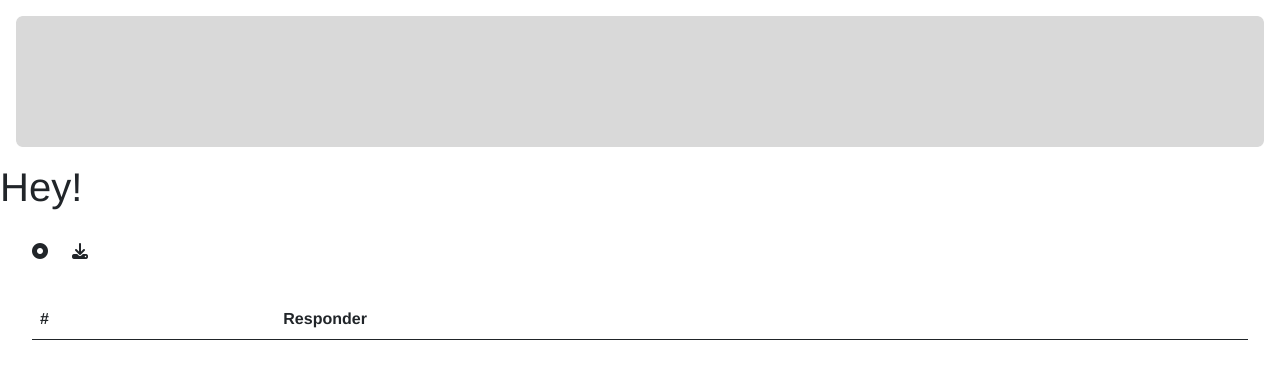
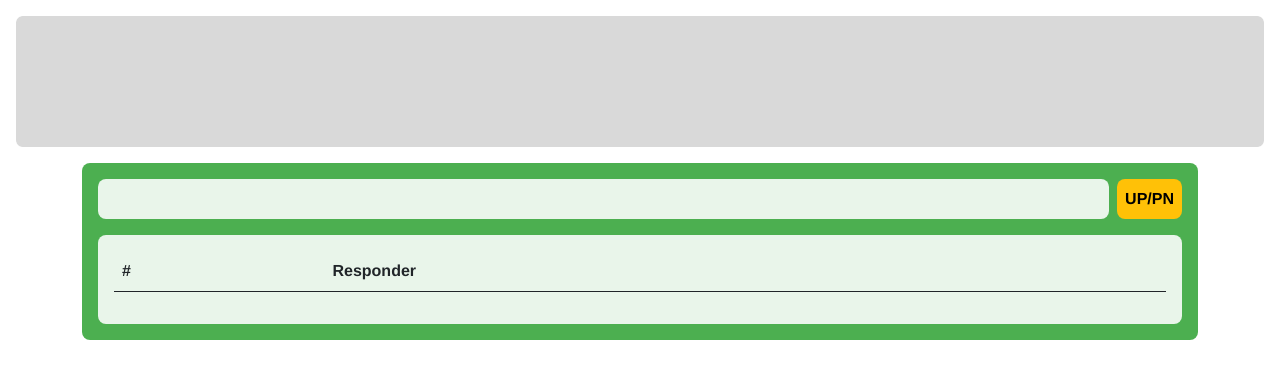
Before and after one commit to ChindanaiR/FormHubProject, a Django app: page /redeem/preview_page/1 in a window 1280 px wide. Shown: the part 72-451 px from the top of the page. Run offline with Django 5.2, Linux system fonts and the light colour scheme; lists and menus that the app fills with data are empty.

Commit message:
preview dataset

```diff
--- a/static/redeem/redeem.css
+++ b/static/redeem/redeem.css
@@ -71,7 +71,8 @@
     color: #333333;
 }
 
-.wrapper-discount, .wrapper-prize {
+.wrapper-discount,
+.wrapper-prize {
     width: 340px;
     height: fit-content;
     overflow-x: scroll;
@@ -79,3 +80,11 @@
     padding: 5px;
     /* background-color: #2196F3; */
 }
+
+.point-preview {
+    background-color: #FFC107;
+    color: black;
+    border-radius: .5rem;
+    font-size: 1rem;
+    font-weight: bold;
+}
--- a/templates/redeem/dataset.html
+++ b/templates/redeem/dataset.html
@@ -2,25 +2,21 @@
 {% load static %}
 
 {% block extra_css %}
-    <link rel="stylesheet" href="{% static 'answering/index.css' %}">
+    <link rel="stylesheet" href="{% static 'form_management/form_response.css' %}">
+    <link rel="stylesheet" href="{% static 'redeem/redeem.css' %}">
 {% endblock %}
 
 {% block body %}
-<h1>Hey!</h1>
 
+<div class="container">
     <div class="card-cover p-3">
         <div class="header mb-3 d-flex">
             <div class="form-name p-2 d-flex align-items-center">
-            {% if not form.is_sale %}
-                <i class="fa-solid fa-circle-dot status mx-2 {% if form.is_open %} active {% else %} closed {% endif %}"></i>
-            {% else %}
-                <i class="fa-regular fa-money-bill-1 status mx-2"></i>
-            {% endif %}
                 <h3>{{ form_name }}</h3>
             </div>
             {% if not form.is_open %}
-            <div class="download-data d-flex justify-content-center align-items-center ms-2">
-                <i class="fa-solid fa-download"></i>
+                <div class="point-preview d-flex justify-content-center align-items-center ms-2 p-2">
+                    UP/PN
                 </div>
             {% endif %}
         </div>
@@ -49,6 +45,7 @@
             </div>
         </div>
     </div>
+</div>
 
 <script src="{% static 'answering/index.js' %}"></script>
 {% endblock %}
```
Also changed, not shown: db.sqlite3. Lines whose indentation alone changed are shown as unchanged.
